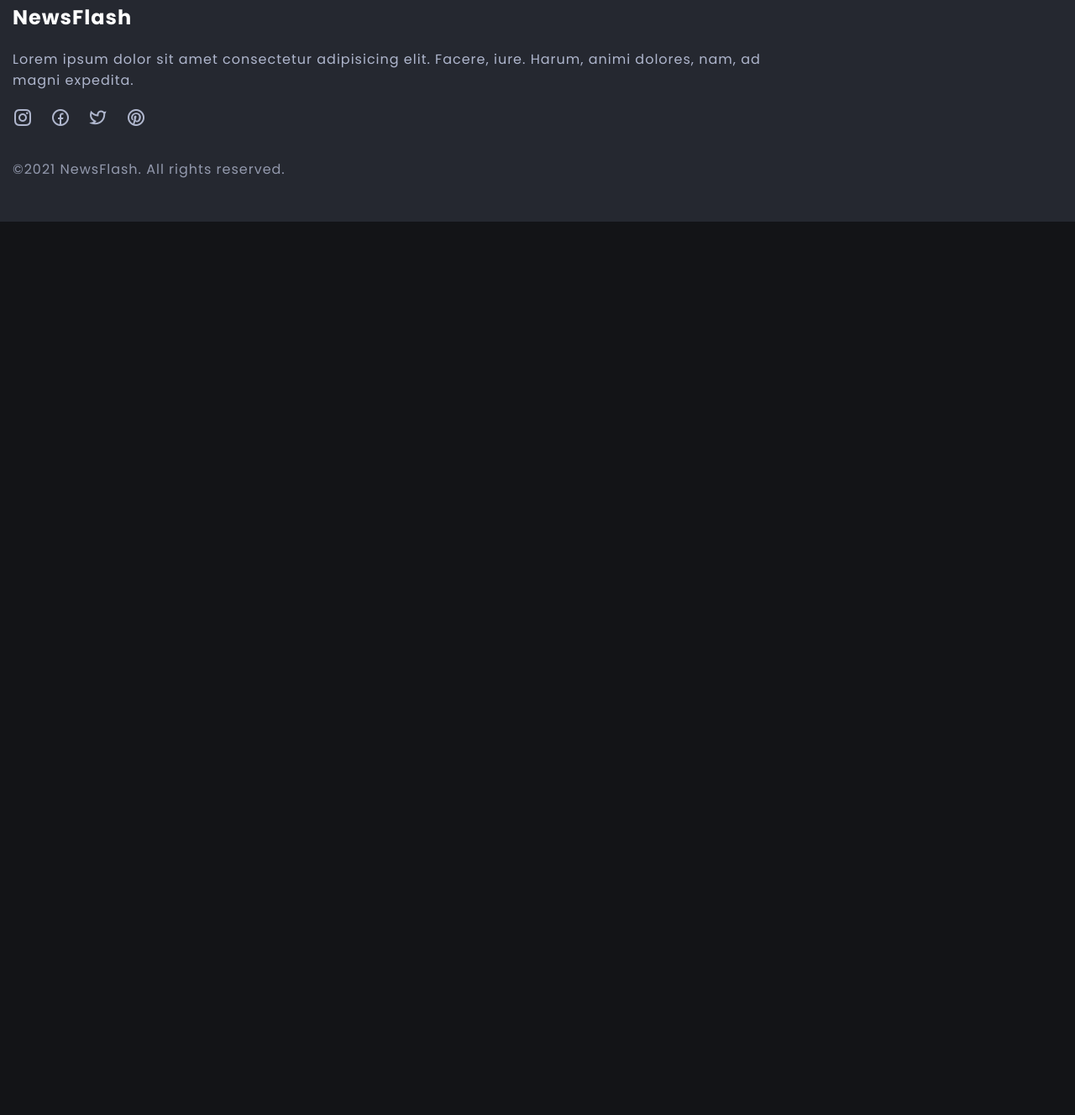
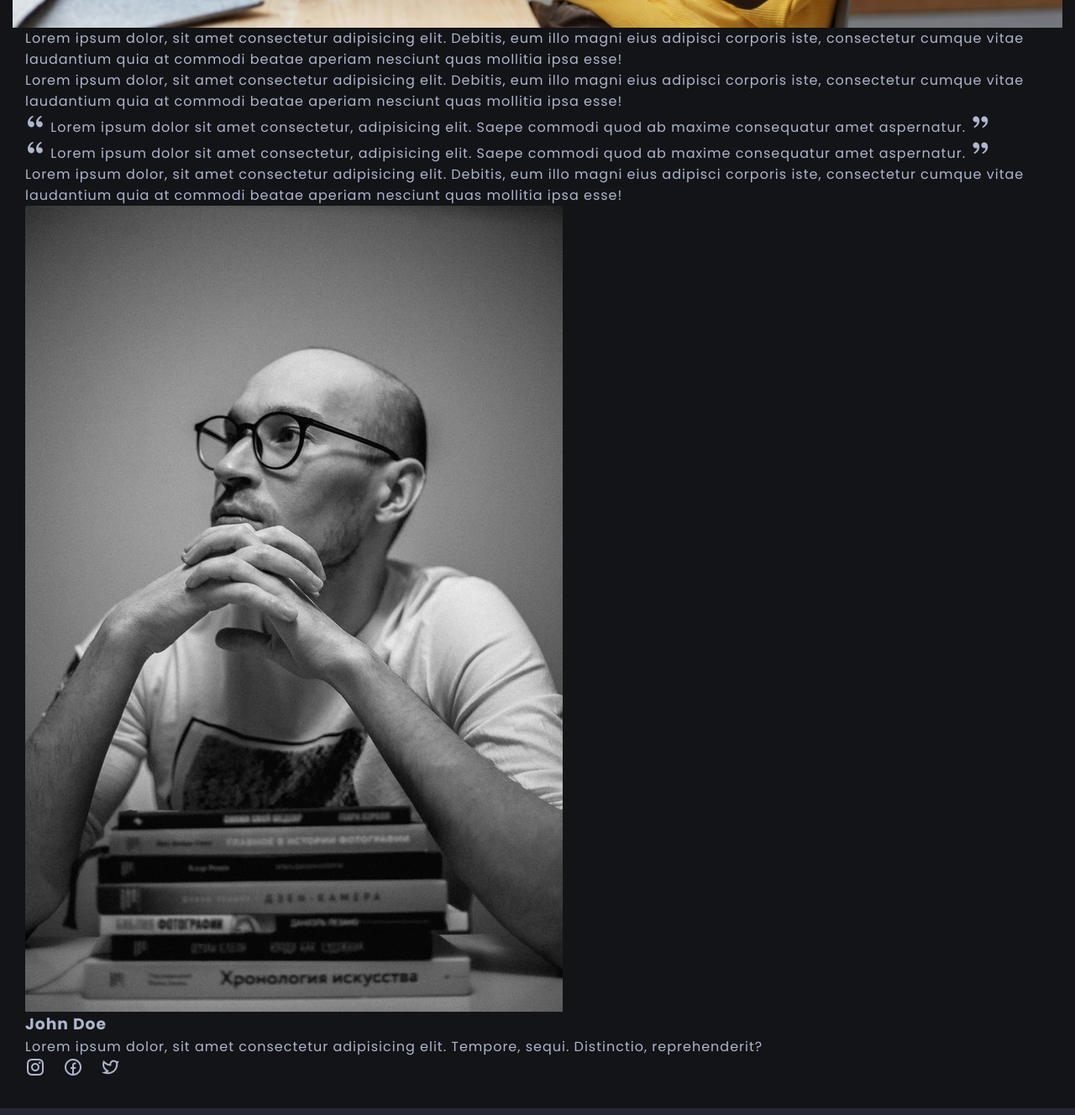
Before and after one commit to lukkearmageddon/blog, a plain HTML site: page post.html in a window 1280 px wide. Shown: the part 932-2260 px from the top of the page at 84% size. Before the commit the page ends 1196 px from the top, so only its background shows below. Drawn offline with nearby package versions, Linux system fonts and the light colour scheme.

Commit message:
feat: implement basic layout of post

```diff
--- a/post.html
+++ b/post.html
@@ -96,7 +96,64 @@
 
     </div>
     <!-- Blog post -->
+    <section class="blog-post section-header-offset">
+        <div class="blog-post-container container">
+            <div class="blog-post-data">
+                <h3 class="title blog-post-title">Is VR the future?</h3>
+                <div class="article-data">
+                    <span>Dec 6th 2023</span>
+                    <span class="article-data-spacer"></span>
+                    <span>4 min read</span>
+                </div>
+                <img src="./assets/images/featured/featured-1.jpg" alt="">
+            </div>
+            <div class="container">
+                <p>Lorem ipsum dolor, sit amet consectetur adipisicing elit. Debitis, eum illo magni eius adipisci corporis iste, consectetur cumque vitae laudantium quia at commodi beatae aperiam nesciunt quas mollitia ipsa esse!</p>
 
+                <p>Lorem ipsum dolor, sit amet consectetur adipisicing elit. Debitis, eum illo magni eius adipisci corporis iste, consectetur cumque vitae laudantium quia at commodi beatae aperiam nesciunt quas mollitia ipsa esse!</p>
+
+                <blockquote class="quote">
+                    <p>
+                        <span><i class="ri-double-quotes-l"></i></span>
+                        Lorem ipsum dolor sit amet consectetur, adipisicing elit. Saepe commodi quod ab maxime consequatur amet aspernatur.
+                        <span><i class="ri-double-quotes-r"></i></span>
+                    </p>
+                </blockquote>
+
+                <blockquote class="quote">
+                    <p>
+                        <span><i class="ri-double-quotes-l"></i></span>
+                        Lorem ipsum dolor sit amet consectetur, adipisicing elit. Saepe commodi quod ab maxime consequatur amet aspernatur.
+                        <span><i class="ri-double-quotes-r"></i></span>
+                    </p>
+                </blockquote>
+
+                <p>Lorem ipsum dolor, sit amet consectetur adipisicing elit. Debitis, eum illo magni eius adipisci corporis iste, consectetur cumque vitae laudantium quia at commodi beatae aperiam nesciunt quas mollitia ipsa esse!</p>
+
+                <div class="authore d-grid">
+                    <div class="author-image-box">
+                        <img src="./assets/images/author.jpg" alt="">
+                    </div>
+                    <div class="author-about">
+                        <h3 class="author-name">John Doe</h3>
+                        <p>Lorem ipsum dolor, sit amet consectetur adipisicing elit. Tempore, sequi. Distinctio, reprehenderit?</p>
+                        <ul class="list social-media">
+                            <li class="list-item">
+                                <a href="#" class="list-link"><i class="ri-instagram-line"></i></a>
+                            </li>
+                            <li class="list-item">
+                                <a href="#" class="list-link"><i class="ri-facebook-circle-line"></i></a>
+                            </li>
+                            <li class="list-item">
+                                <a href="#" class="list-link"><i class="ri-twitter-line"></i></a>
+                            </li>
+                        </ul>
+                    </div>
+
+                </div>
+            </div>
+        </div>
+    </section>
     <!-- Footer -->
     <footer class="footer section">
         <div class="footer-container container d-grid">
```
